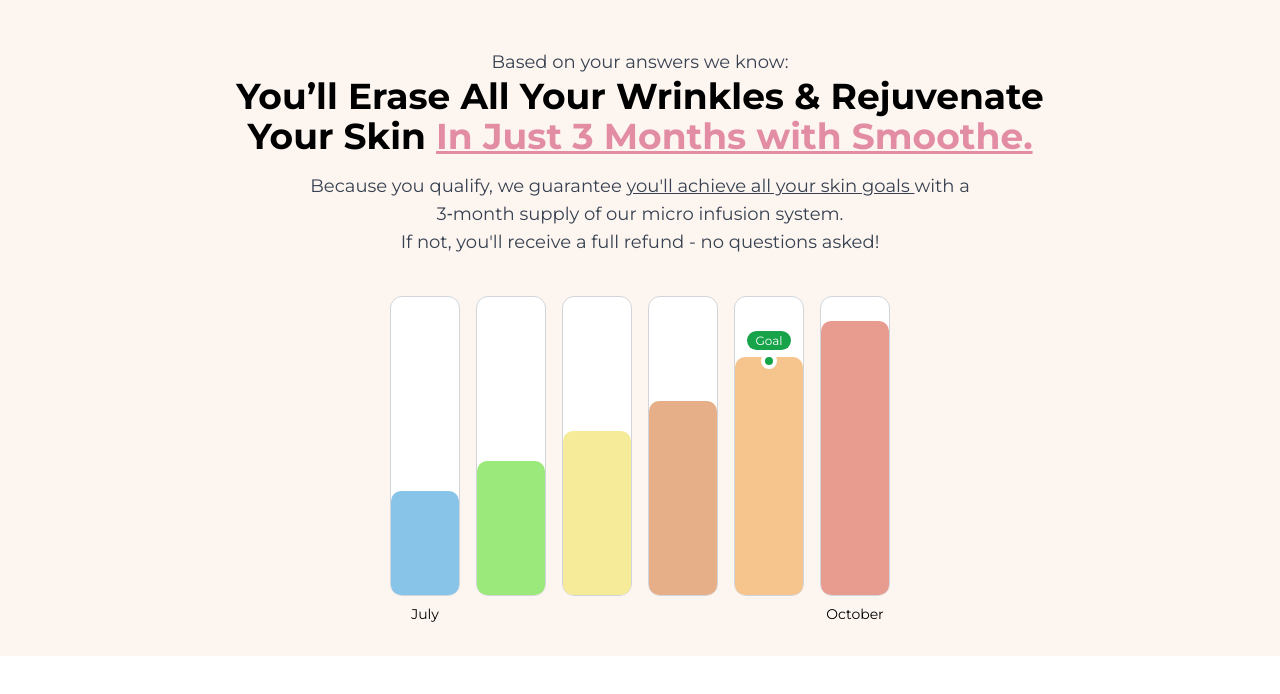
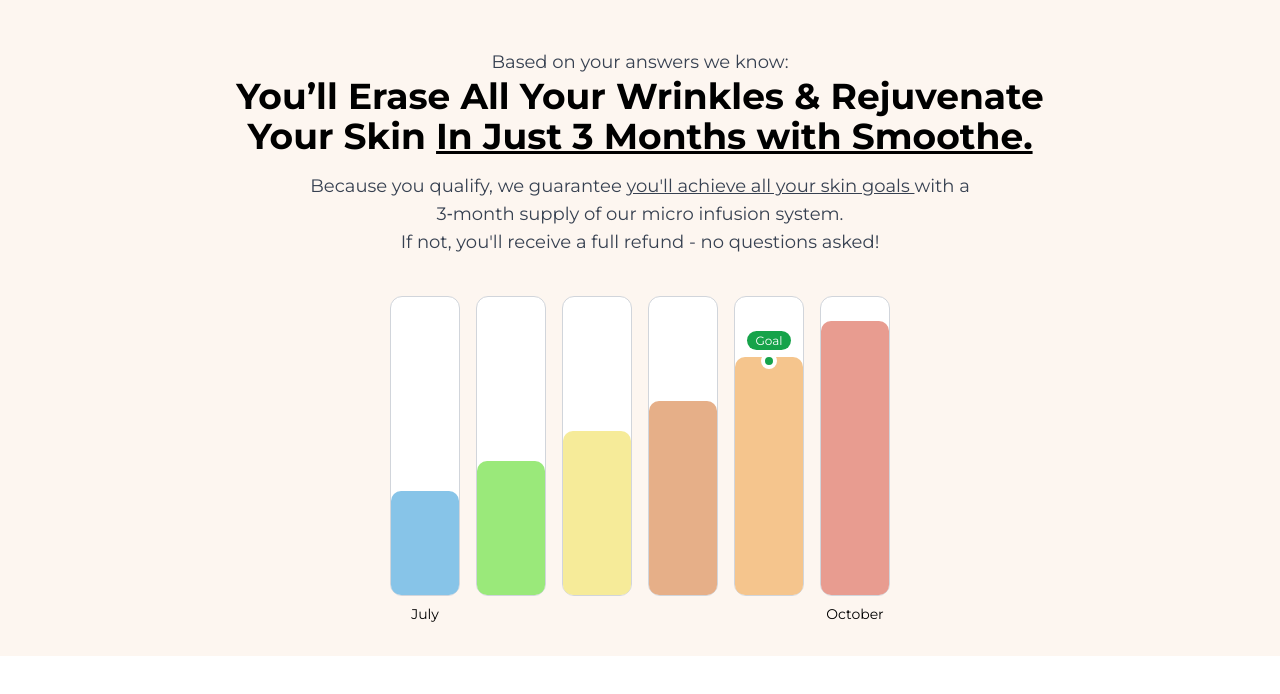
Before and after one commit to Clemchuks/Smoothe, a plain HTML site: page index.html in a window 1280 px wide. Drawn offline with nearby package versions, Linux system fonts and the light colour scheme.

Commit message:
Update index.html

```diff
--- a/index.html
+++ b/index.html
@@ -71,7 +71,7 @@
          Based on your answers we know:
     </p>
     <h1 class="text-2xl sm:text-3xl md:text-4xl font-semibold text-black leading-snug">
-     You’ll Erase All Your Wrinkles & Rejuvenate Your Skin  <span class="text-[#e28da4]"> <u> In Just 3 Months with Smoothe.</u></span>
+     You’ll Erase All Your Wrinkles & Rejuvenate Your Skin <u> In Just 3 Months with Smoothe.</u>
     </h1>
     <p class="text-base sm:text-lg mt-4 text-gray-700">
        Because you qualify, we guarantee <u>you'll achieve all your skin goals </u> with a <br> 3‑month supply of our micro infusion system.
```
